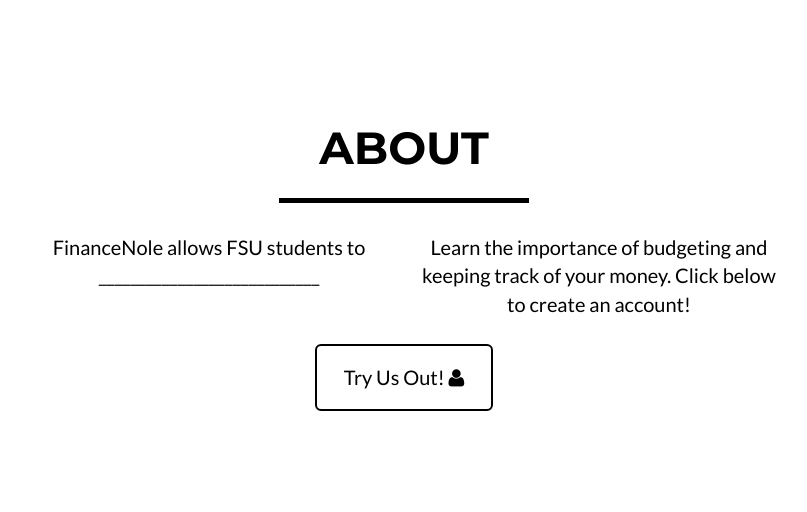
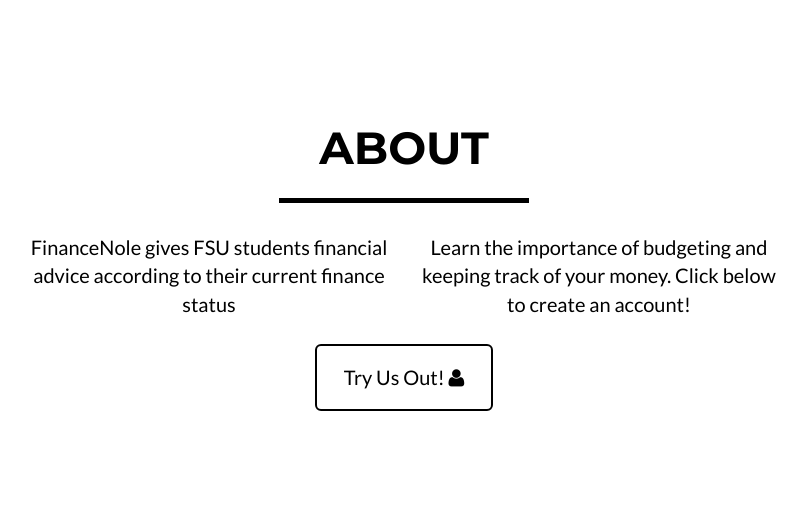
Before and after one commit to nsc07d/financenole, a Flask app: page / in a window 1280 px wide. Shown: the part 468-980 px from the top of the page, without its empty margins (236-1043 px from the left). Run offline with Flask 2, Linux system fonts and the light colour scheme; some libraries are stand-ins or nearby versions.

Commit message:
Update index.html

```diff
--- a/templates/index.html
+++ b/templates/index.html
@@ -30,7 +30,7 @@
         </div>
         <div class="row">
             <div class="col-lg-4 col-lg-offset-2">
-                <p>FinanceNole allows FSU students to ____________________________</p>
+                <p>FinanceNole gives FSU students financial advice according to their current finance status</p>
             </div>
             <div class="col-lg-4">
                 <p>Learn the importance of budgeting and keeping track of your money. Click below to create an account!</p>
```
